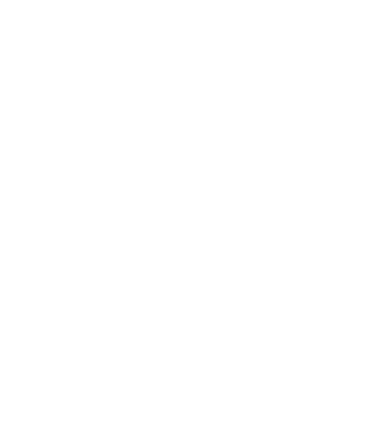
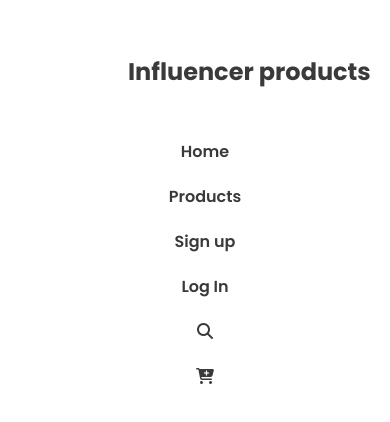
Before and after one commit to SUPTO-1/influencer-gears, a plain HTML site: page index.html in a window 390 px wide. Drawn offline with Linux system fonts and the light colour scheme.

Commit message:
nav part done

```diff
--- a/index.html
+++ b/index.html
@@ -1,15 +1,38 @@
 <!DOCTYPE html>
 <html lang="en">
-<head>
-    <meta charset="UTF-8">
-    <meta name="viewport" content="width=device-width, initial-scale=1.0">
+  <head>
+    <meta charset="UTF-8" />
+    <meta name="viewport" content="width=device-width, initial-scale=1.0" />
     <title>Influencer Gears</title>
-    <link rel="preconnect" href="https://fonts.googleapis.com">
-<link rel="preconnect" href="https://fonts.gstatic.com" crossorigin>
-<link href="https://fonts.googleapis.com/css2?family=Poppins:wght@400;500;600;700&display=swap" rel="stylesheet">
-    <link rel="stylesheet" href="styles/style.css">
-</head>
-<body>
-
-</body>
+    <link rel="preconnect" href="https://fonts.googleapis.com" />
+    <link rel="preconnect" href="https://fonts.gstatic.com" crossorigin />
+    <link
+      href="https://fonts.googleapis.com/css2?family=Poppins:wght@400;500;600;700&display=swap"
+      rel="stylesheet"
+    />
+    <link rel="stylesheet" href="styles/style.css" />
+    <script
+      src="https://kit.fontawesome.com/7855936223.js"
+      crossorigin="anonymous"
+    ></script>
+  </head>
+  <body>
+    <header>
+      <div class="header-container">
+        <nav>
+          <h3 class="header-title">Influencer products</h3>
+          <ul>
+           <a href=""><li>Home</li></a>
+            <a href=""><li>Products</li></a>
+            <a href=""><li>Sign up</li></a>
+            <a href=""><li>Log In</li></a>
+            <li><i class="fa-solid fa-magnifying-glass"></i></li>
+            <li><i class="fa-solid fa-cart-plus"></i></li>
+          </ul>
+        </nav>
+      </div>
+    </header>
+    <main></main>
+    <footer></footer>
+  </body>
 </html>
--- a/styles/style.css
+++ b/styles/style.css
@@ -1,3 +1,47 @@
-body{
-    font-family: 'Poppins', sans-serif;
+body {
+  font-family: "Poppins", sans-serif;
 }
+nav {
+    margin-top: 30px;
+  display: flex;
+  justify-content: space-between;
+}
+.header-title {
+  color: #3a3a3a;
+  font-size: 24px;
+  font-weight: 700;
+  padding-left: 120px;
+}
+nav > ul {
+  display: flex;
+  justify-content: space-between;
+  margin-right: 120px;
+  align-items: center;
+}
+nav li {
+  list-style: none;
+  padding: 10px;
+  color: #3a3a3a;
+  font-size: 16px;
+  font-weight: 600;
+}
+nav a {
+  text-decoration: none;
+}
+
+
+
+
+
+/* media query */
+@media screen and (max-width: 576px) {
+    nav,
+    nav>ul{
+        flex-direction: column;
+    }
+    nav>ul{
+        text-align: center;
+        margin-left: 100px;
+    }
+
+}
```
